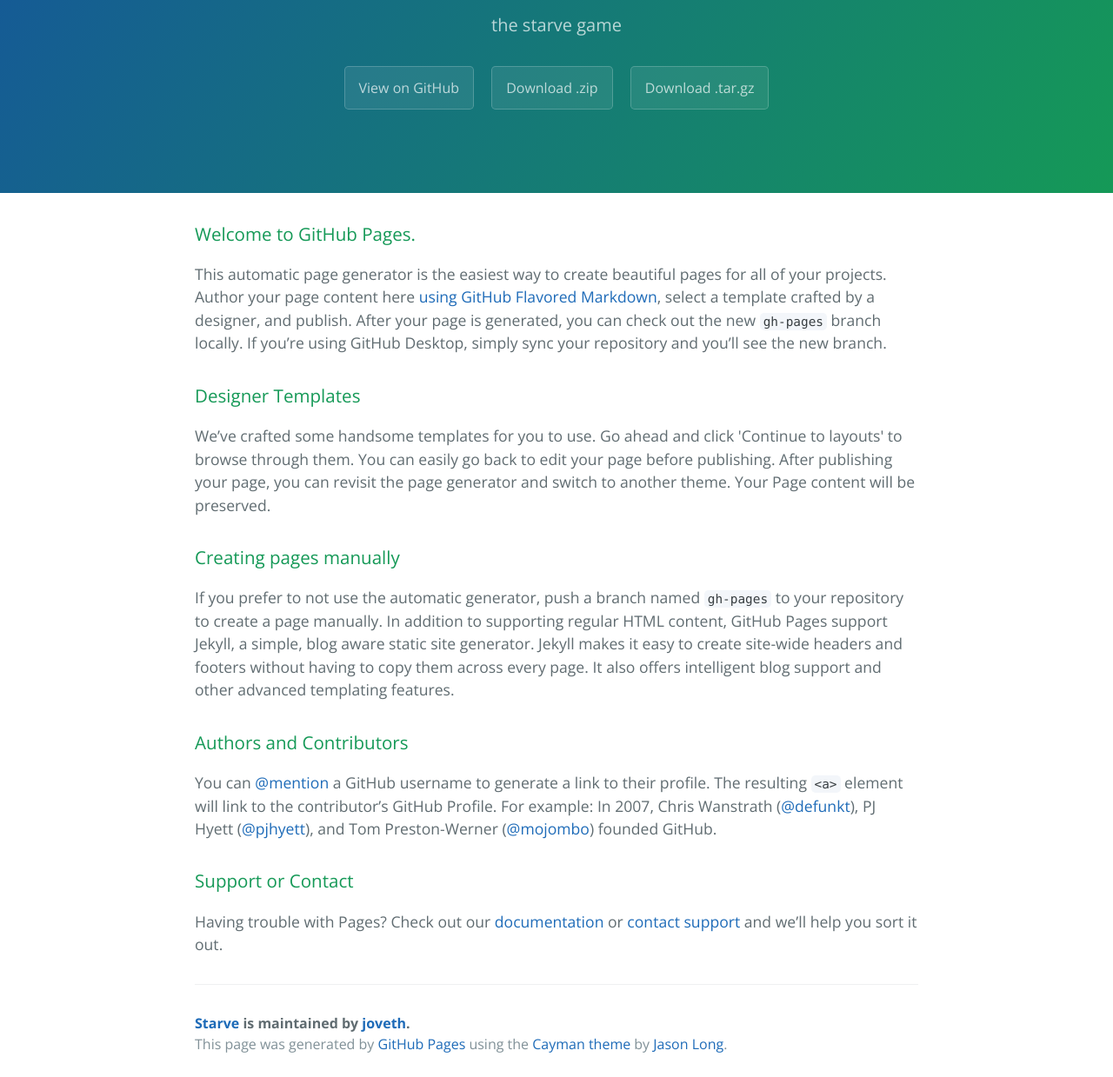
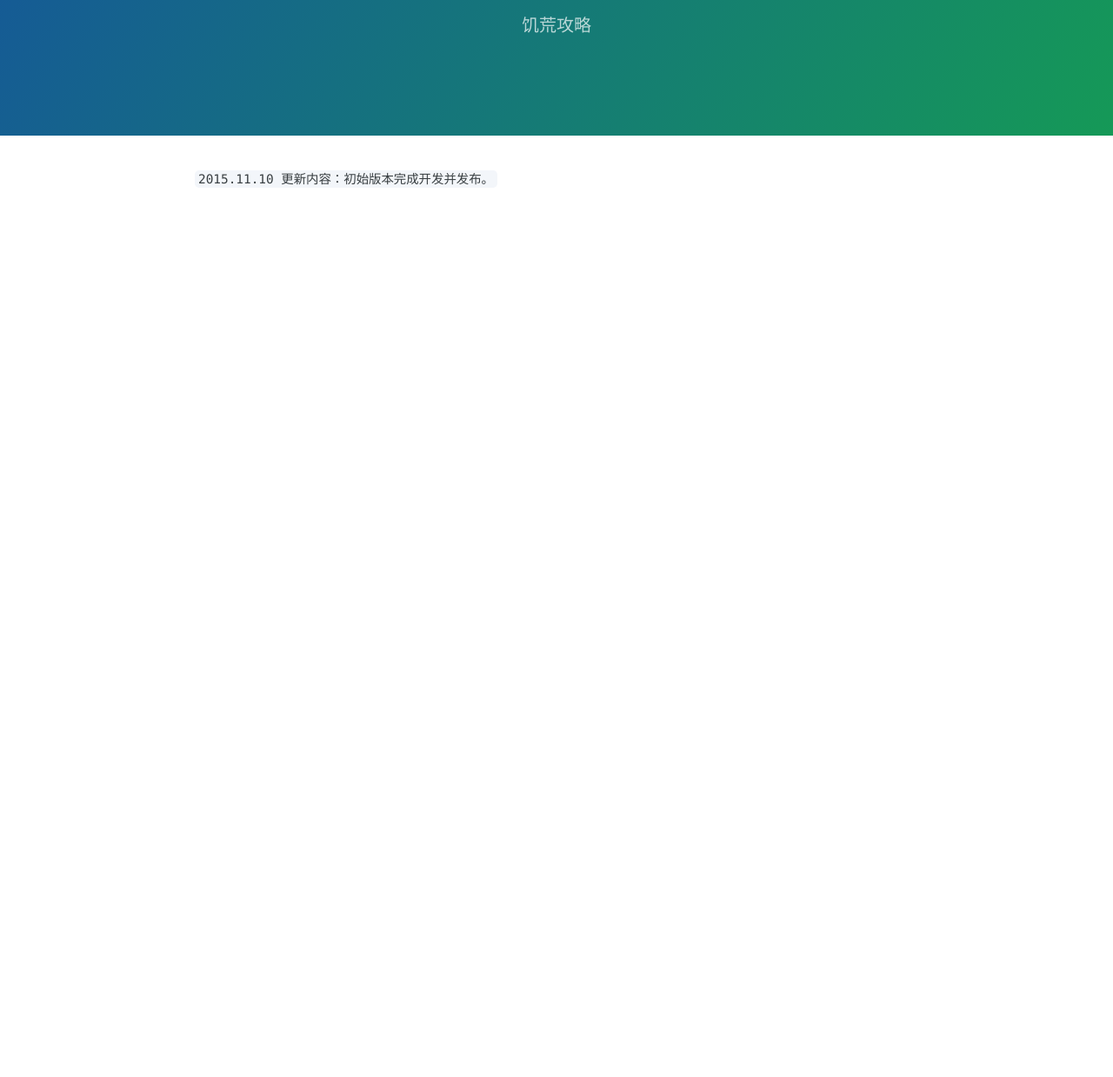
Before and after one commit to joveth/starve, a plain HTML site: page index.html in a window 1280 px wide. Shown: the part 161-1400 px from the top of the page at 87% size. After the commit the page ends 800 px from the top, so only its background shows below. Drawn offline with nearby package versions, Linux system fonts and the light colour scheme.

Commit message:
Update index.html

```diff
--- a/index.html
+++ b/index.html
@@ -12,46 +12,12 @@
   <body>
     <section class="page-header">
       <h1 class="project-name">Starve</h1>
-      <h2 class="project-tagline">the starve game</h2>
-      <a href="https://github.com/joveth/starve" class="btn">View on GitHub</a>
-      <a href="https://github.com/joveth/starve/zipball/master" class="btn">Download .zip</a>
-      <a href="https://github.com/joveth/starve/tarball/master" class="btn">Download .tar.gz</a>
+      <h2 class="project-tagline">饥荒攻略</h2>
     </section>
 
     <section class="main-content">
       <h3>
-<a id="welcome-to-github-pages" class="anchor" href="#welcome-to-github-pages" aria-hidden="true"><span class="octicon octicon-link"></span></a>Welcome to GitHub Pages.</h3>
-
-<p>This automatic page generator is the easiest way to create beautiful pages for all of your projects. Author your page content here <a href="https://guides.github.com/features/mastering-markdown/">using GitHub Flavored Markdown</a>, select a template crafted by a designer, and publish. After your page is generated, you can check out the new <code>gh-pages</code> branch locally. If you’re using GitHub Desktop, simply sync your repository and you’ll see the new branch.</p>
-
-<h3>
-<a id="designer-templates" class="anchor" href="#designer-templates" aria-hidden="true"><span class="octicon octicon-link"></span></a>Designer Templates</h3>
-
-<p>We’ve crafted some handsome templates for you to use. Go ahead and click 'Continue to layouts' to browse through them. You can easily go back to edit your page before publishing. After publishing your page, you can revisit the page generator and switch to another theme. Your Page content will be preserved.</p>
-
-<h3>
-<a id="creating-pages-manually" class="anchor" href="#creating-pages-manually" aria-hidden="true"><span class="octicon octicon-link"></span></a>Creating pages manually</h3>
-
-<p>If you prefer to not use the automatic generator, push a branch named <code>gh-pages</code> to your repository to create a page manually. In addition to supporting regular HTML content, GitHub Pages support Jekyll, a simple, blog aware static site generator. Jekyll makes it easy to create site-wide headers and footers without having to copy them across every page. It also offers intelligent blog support and other advanced templating features.</p>
-
-<h3>
-<a id="authors-and-contributors" class="anchor" href="#authors-and-contributors" aria-hidden="true"><span class="octicon octicon-link"></span></a>Authors and Contributors</h3>
-
-<p>You can <a href="https://github.com/blog/821" class="user-mention">@mention</a> a GitHub username to generate a link to their profile. The resulting <code>&lt;a&gt;</code> element will link to the contributor’s GitHub Profile. For example: In 2007, Chris Wanstrath (<a href="https://github.com/defunkt" class="user-mention">@defunkt</a>), PJ Hyett (<a href="https://github.com/pjhyett" class="user-mention">@pjhyett</a>), and Tom Preston-Werner (<a href="https://github.com/mojombo" class="user-mention">@mojombo</a>) founded GitHub.</p>
-
-<h3>
-<a id="support-or-contact" class="anchor" href="#support-or-contact" aria-hidden="true"><span class="octicon octicon-link"></span></a>Support or Contact</h3>
-
-<p>Having trouble with Pages? Check out our <a href="https://help.github.com/pages">documentation</a> or <a href="https://github.com/contact">contact support</a> and we’ll help you sort it out.</p>
-
-      <footer class="site-footer">
-        <span class="site-footer-owner"><a href="https://github.com/joveth/starve">Starve</a> is maintained by <a href="https://github.com/joveth">joveth</a>.</span>
-
-        <span class="site-footer-credits">This page was generated by <a href="https://pages.github.com">GitHub Pages</a> using the <a href="https://github.com/jasonlong/cayman-theme">Cayman theme</a> by <a href="https://twitter.com/jasonlong">Jason Long</a>.</span>
-      </footer>
-
-    </section>
-
+<code>2015.11.10 更新内容：初始版本完成开发并发布。</code>
 
   </body>
 </html>
```
